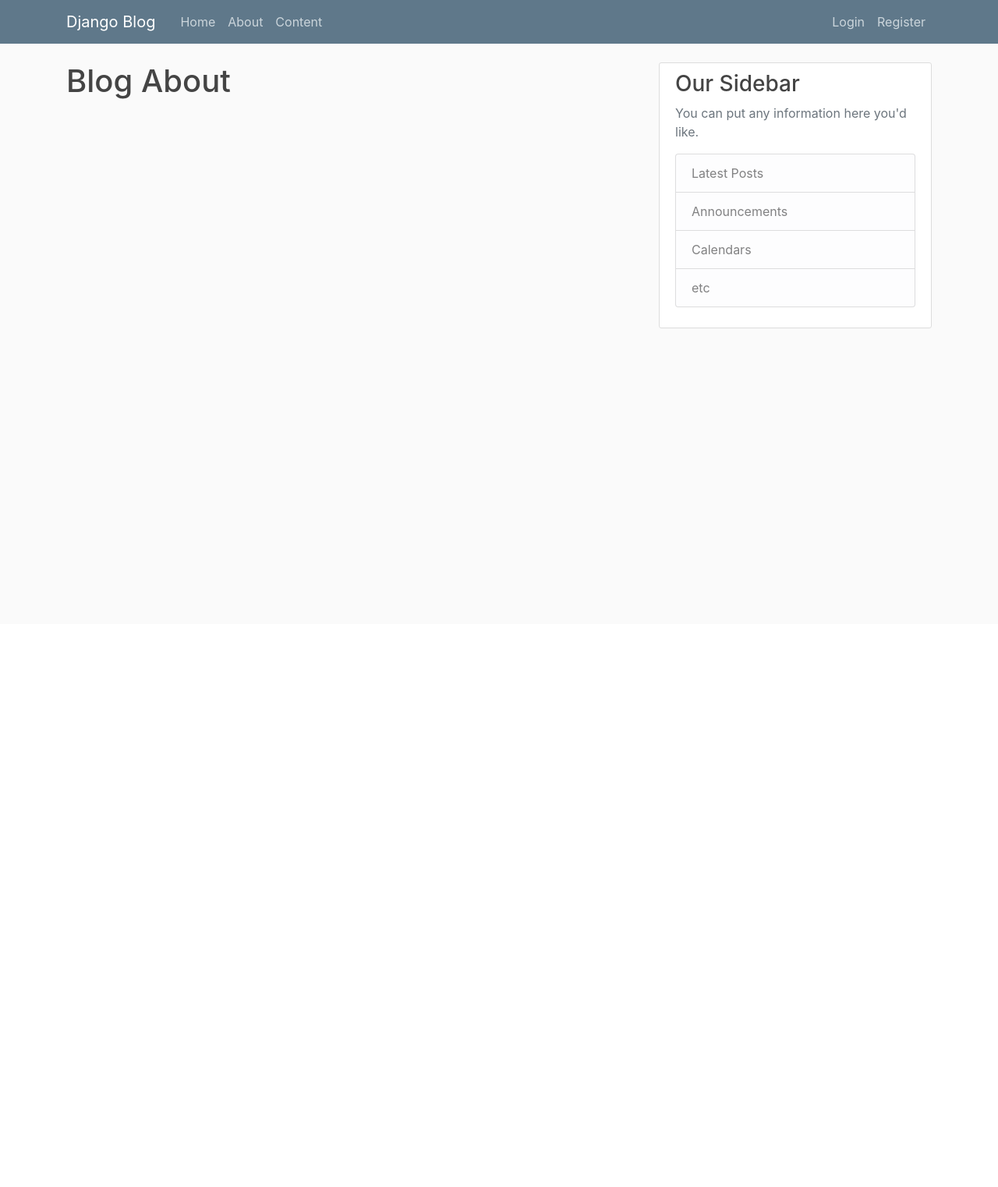
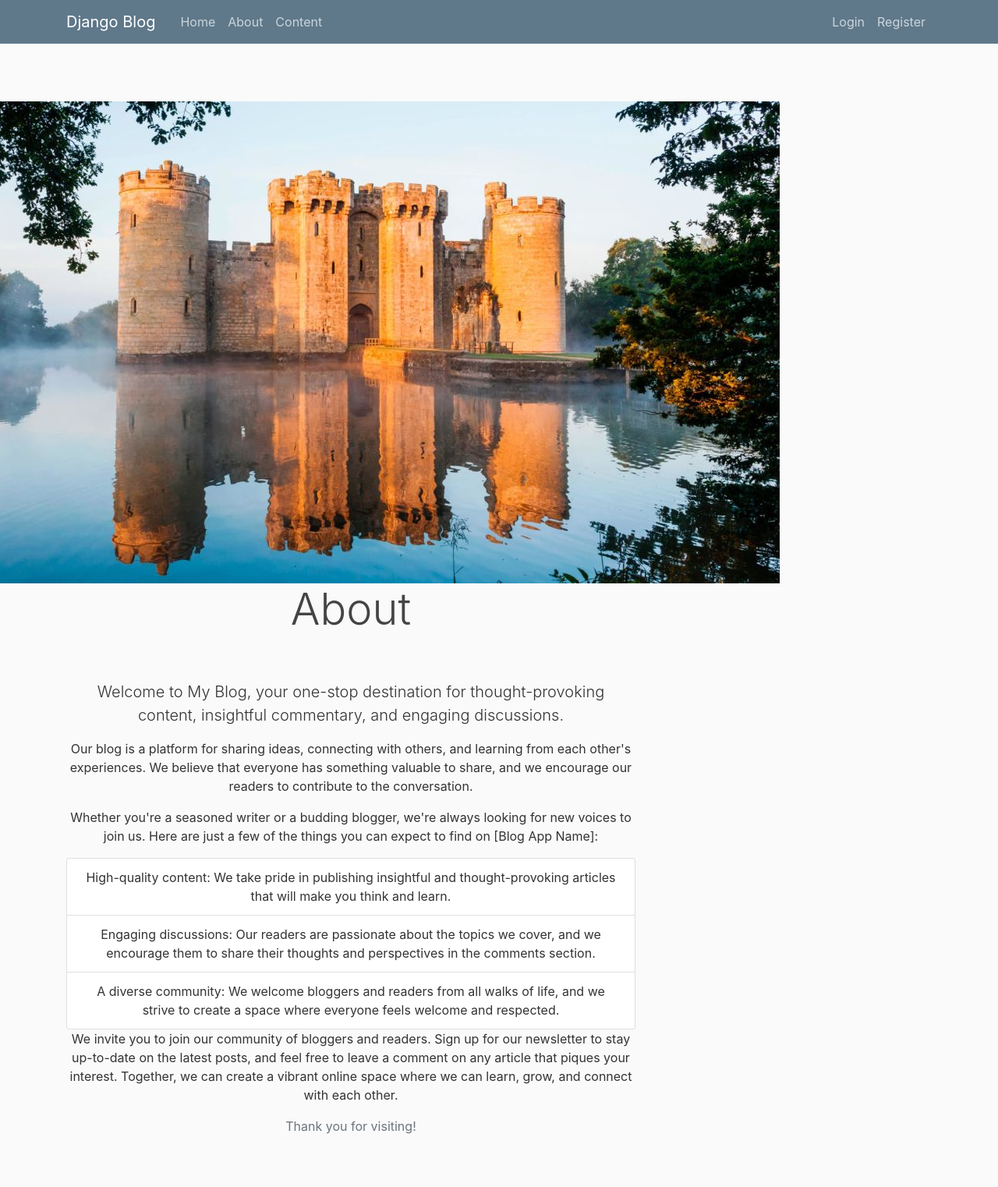
Before and after one commit to SamLinoFinnegan/MyBlog, a Django app: page /about/ in a window 1280 px wide. Shown: the whole page at 78% size. Before the commit the page ends 421 px from the top, so only its background shows below. Run offline with Django 4.2, Linux system fonts and the light colour scheme; some libraries are stand-ins or nearby versions.

Commit message:
Created the about page and made some light changes

```diff
--- a/django_tutorial/blog/static/blog/main.css
+++ b/django_tutorial/blog/static/blog/css/main.css
@@ -105,9 +105,18 @@ body {
   .profile-content h2:nth-child(3){
     border: #00000086 solid 2px;
     padding: 10px;
-    height: 250px;
+    height: 100%;
   }
   span{
     color: #242424;
     font-size: 20px;
   }
+  .about-container{
+    display: flex;
+    justify-content: center;
+    align-items: center;
+    flex-direction: column;
+    margin-top: 50px ;
+    margin-bottom: 50px ;
+
+  }
--- a/django_tutorial/blog/templates/blog/about.html
+++ b/django_tutorial/blog/templates/blog/about.html
@@ -1,4 +1,27 @@
 {% extends "blog/base.html" %}
+{% load static %}
 {% block content %}
-    <h1>Blog About</h1>
+<div class="about-container">
+    <div class="about-image">
+        <img src="{% static 'blog/img/castel.jpg' %}" alt="about image">
+    </div>
+    <h1 class="display-4 text-center">About</h1>
+    <hr class="my-4">
+
+    <p class="lead text-center">Welcome to My Blog, your one-stop destination for thought-provoking content, insightful commentary, and engaging discussions.</p>
+
+    <p class="text-center">Our blog is a platform for sharing ideas, connecting with others, and learning from each other's experiences. We believe that everyone has something valuable to share, and we encourage our readers to contribute to the conversation.</p>
+
+    <p class="text-center">Whether you're a seasoned writer or a budding blogger, we're always looking for new voices to join us. Here are just a few of the things you can expect to find on [Blog App Name]:</p>
+
+    <ul class="list-group text-center">
+        <li class="list-group-item">High-quality content: We take pride in publishing insightful and thought-provoking articles that will make you think and learn.</li>
+        <li class="list-group-item">Engaging discussions: Our readers are passionate about the topics we cover, and we encourage them to share their thoughts and perspectives in the comments section.</li>
+        <li class="list-group-item">A diverse community: We welcome bloggers and readers from all walks of life, and we strive to create a space where everyone feels welcome and respected.</li>
+    </ul>
+
+    <p class="text-center">We invite you to join our community of bloggers and readers. Sign up for our newsletter to stay up-to-date on the latest posts, and feel free to leave a comment on any article that piques your interest. Together, we can create a vibrant online space where we can learn, grow, and connect with each other.</p>
+
+    <p class="text-center text-muted">Thank you for visiting!</p>
+</div>
 {% endblock %}
--- a/django_tutorial/blog/templates/blog/base.html
+++ b/django_tutorial/blog/templates/blog/base.html
@@ -17,8 +17,12 @@
       crossorigin="anonymous"
     />
 
-    <link rel="stylesheet" type="text/css" href="{% static 'blog/main.css' %}">
-    <title>{{title}}</title>
+    <link rel="stylesheet" type="text/css" href="{% static 'blog/css/main.css' %}">
+    {% if title %}
+      <title>{{title}}</title>
+    {% else %}
+      <title>My Blog</title>
+    {% endif %}
   </head>
   <body>
     <header class="site-header">
@@ -61,19 +65,7 @@
           {% endif %}
             {% block content %}{% endblock %}
           </div>
-          <div class="col-md-4">
-            <div class="content-section">
-              <h3>Our Sidebar</h3>
-              <p class='text-muted'>You can put any information here you'd like.
-                <ul class="list-group">
-                  <li class="list-group-item list-group-item-light">Latest Posts</li>
-                  <li class="list-group-item list-group-item-light">Announcements</li>
-                  <li class="list-group-item list-group-item-light">Calendars</li>
-                  <li class="list-group-item list-group-item-light">etc</li>
-                </ul>
-              </p>
-            </div>
-          </div>
+
         </div>
       </main>
     <!-- Optional JavaScript -->
```
Also changed, not shown: django_tutorial/blog/static/blog/img/castel.jpg (added), django_tutorial/db.sqlite3.
